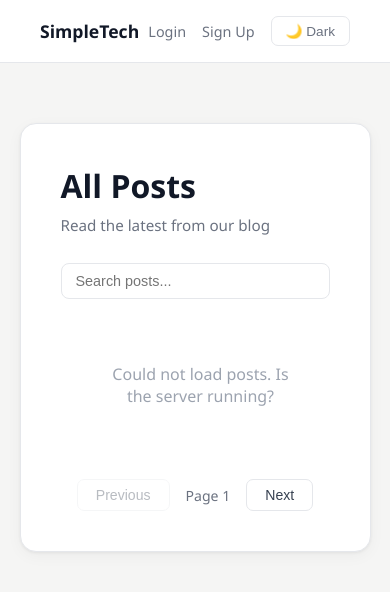
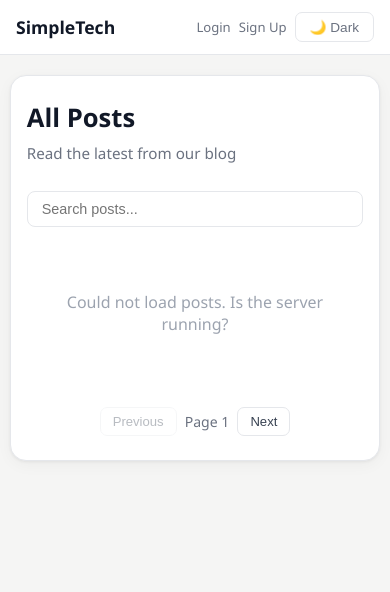
Before and after one commit to VicProjects12/Blog-API, a website: page frontend/index.html in a window 390 px wide. Drawn offline with Linux system fonts and the light colour scheme; no server answers.

Commit message:
Add mobile responsive styles

```diff
--- a/frontend/style.css
+++ b/frontend/style.css
@@ -542,3 +542,67 @@ h2 {
 [data-theme="dark"] .back-link {
   color: #f1f5f9 !important;
 }
+
+/* ── Mobile responsive ────────────────────────────────────── */
+@media (max-width: 640px) {
+
+  /* Navbar */
+  .navbar {
+    padding: 12px 16px;
+    flex-wrap: wrap;
+    gap: 8px;
+  }
+  .navbar .nav-links {
+    gap: 8px;
+    flex-wrap: wrap;
+  }
+  .navbar .nav-links a {
+    font-size: 0.82rem;
+  }
+
+  /* Containers */
+  .glass-container {
+    padding: 24px 16px;
+    margin: 20px auto;
+    width: 95%;
+  }
+
+  /* Dashboard cards — stack vertically on mobile */
+  .dashboard-card {
+    flex-direction: column;
+    align-items: flex-start;
+    gap: 12px;
+  }
+  .dashboard-card .card-actions {
+    width: 100%;
+    justify-content: flex-start;
+  }
+
+  /* Post grid — single column on mobile */
+  .posts-grid {
+    grid-template-columns: 1fr;
+  }
+
+  /* Pagination */
+  .pagination {
+    gap: 8px;
+  }
+  .pagination button {
+    padding: 6px 12px;
+    font-size: 0.82rem;
+  }
+
+  /* Headings */
+  h1 { font-size: 1.6rem; }
+  h2 { font-size: 1.2rem; }
+
+  /* Create post container */
+  .glass-container[style*="720px"] {
+    max-width: 95% !important;
+  }
+
+  /* Buttons full width on small screens */
+  .btn-primary {
+    padding: 12px;
+  }
+}
```
